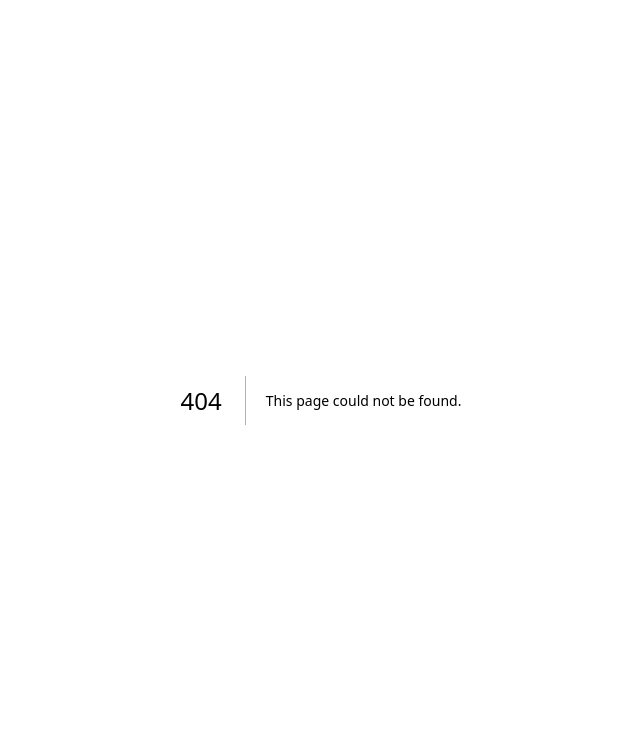
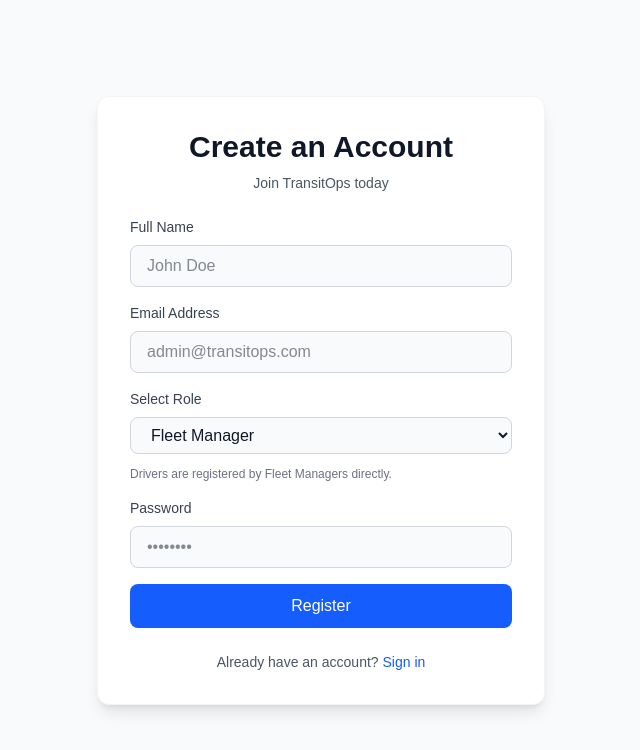
Before and after one commit to zsklav/odoo-hackathon-2026, a Next.js app: page /register in a window 1280 px wide. Before the commit this address had no page. Shown: the top 750 px of the page, without its empty margins (319-959 px from the left). Built offline with nearby package versions, Linux system fonts and the light colour scheme.

Commit message:
feat: implement login and registration pages with form UI

```diff
--- /dev/null
+++ b/src/app/login/page.tsx
@@ -0,0 +1,33 @@
+export default function LoginPage() {
+  return (
+    <div className="flex min-h-screen items-center justify-center bg-gray-50 dark:bg-gray-900">
+      <div className="w-full max-w-md p-8 space-y-6 bg-white dark:bg-gray-800 rounded-xl shadow-lg border border-gray-100 dark:border-gray-700">
+        <div className="text-center">
+          <h1 className="text-3xl font-bold text-gray-900 dark:text-white">Welcome Back</h1>
+          <p className="mt-2 text-sm text-gray-600 dark:text-gray-400">Sign in to your TransitOps account</p>
+        </div>
+
+        {/* Skeleton Form */}
+        <form className="space-y-4">
+          <div className="space-y-2">
+            <label htmlFor="email" className="block text-sm font-medium text-gray-700 dark:text-gray-300">Email Address</label>
+            <input type="email" id="email" className="w-full px-4 py-2 border border-gray-300 dark:border-gray-600 rounded-lg bg-gray-50 dark:bg-gray-700 text-gray-900 dark:text-white focus:ring-2 focus:ring-blue-500 focus:border-blue-500 outline-none transition-colors" placeholder="admin@transitops.com" />
+          </div>
+
+          <div className="space-y-2">
+            <label htmlFor="password" className="block text-sm font-medium text-gray-700 dark:text-gray-300">Password</label>
+            <input type="password" id="password" className="w-full px-4 py-2 border border-gray-300 dark:border-gray-600 rounded-lg bg-gray-50 dark:bg-gray-700 text-gray-900 dark:text-white focus:ring-2 focus:ring-blue-500 focus:border-blue-500 outline-none transition-colors" placeholder="••••••••" />
+          </div>
+
+          <button type="button" className="w-full py-2.5 px-4 bg-blue-600 hover:bg-blue-700 text-white font-medium rounded-lg transition-colors">
+            Sign In
+          </button>
+        </form>
+
+        <p className="text-center text-sm text-gray-600 dark:text-gray-400">
+          Don't have an account? <a href="/register" className="font-medium text-blue-600 hover:text-blue-500">Register here</a>
+        </p>
+      </div>
+    </div>
+  );
+}
--- /dev/null
+++ b/src/app/register/page.tsx
@@ -0,0 +1,48 @@
+export default function RegisterPage() {
+  return (
+    <div className="flex min-h-screen items-center justify-center bg-gray-50 dark:bg-gray-900">
+      <div className="w-full max-w-md p-8 space-y-6 bg-white dark:bg-gray-800 rounded-xl shadow-lg border border-gray-100 dark:border-gray-700">
+        <div className="text-center">
+          <h1 className="text-3xl font-bold text-gray-900 dark:text-white">Create an Account</h1>
+          <p className="mt-2 text-sm text-gray-600 dark:text-gray-400">Join TransitOps today</p>
+        </div>
+
+        {/* Skeleton Form */}
+        <form className="space-y-4">
+          <div className="space-y-2">
+            <label htmlFor="name" className="block text-sm font-medium text-gray-700 dark:text-gray-300">Full Name</label>
+            <input type="text" id="name" className="w-full px-4 py-2 border border-gray-300 dark:border-gray-600 rounded-lg bg-gray-50 dark:bg-gray-700 text-gray-900 dark:text-white focus:ring-2 focus:ring-blue-500 focus:border-blue-500 outline-none transition-colors" placeholder="John Doe" />
+          </div>
+
+          <div className="space-y-2">
+            <label htmlFor="email" className="block text-sm font-medium text-gray-700 dark:text-gray-300">Email Address</label>
+            <input type="email" id="email" className="w-full px-4 py-2 border border-gray-300 dark:border-gray-600 rounded-lg bg-gray-50 dark:bg-gray-700 text-gray-900 dark:text-white focus:ring-2 focus:ring-blue-500 focus:border-blue-500 outline-none transition-colors" placeholder="admin@transitops.com" />
+          </div>
+
+          <div className="space-y-2">
+            <label htmlFor="role" className="block text-sm font-medium text-gray-700 dark:text-gray-300">Select Role</label>
+            <select id="role" className="w-full px-4 py-2 border border-gray-300 dark:border-gray-600 rounded-lg bg-gray-50 dark:bg-gray-700 text-gray-900 dark:text-white focus:ring-2 focus:ring-blue-500 focus:border-blue-500 outline-none transition-colors">
+              <option value="FleetManager">Fleet Manager</option>
+              <option value="SafetyOfficer">Safety Officer</option>
+              <option value="FinancialAnalyst">Financial Analyst</option>
+            </select>
+            <p className="text-xs text-gray-500 dark:text-gray-400 mt-1">Drivers are registered by Fleet Managers directly.</p>
+          </div>
+
+          <div className="space-y-2">
+            <label htmlFor="password" className="block text-sm font-medium text-gray-700 dark:text-gray-300">Password</label>
+            <input type="password" id="password" className="w-full px-4 py-2 border border-gray-300 dark:border-gray-600 rounded-lg bg-gray-50 dark:bg-gray-700 text-gray-900 dark:text-white focus:ring-2 focus:ring-blue-500 focus:border-blue-500 outline-none transition-colors" placeholder="••••••••" />
+          </div>
+
+          <button type="button" className="w-full py-2.5 px-4 bg-blue-600 hover:bg-blue-700 text-white font-medium rounded-lg transition-colors">
+            Register
+          </button>
+        </form>
+
+        <p className="text-center text-sm text-gray-600 dark:text-gray-400">
+          Already have an account? <a href="/login" className="font-medium text-blue-600 hover:text-blue-500">Sign in</a>
+        </p>
+      </div>
+    </div>
+  );
+}
```
